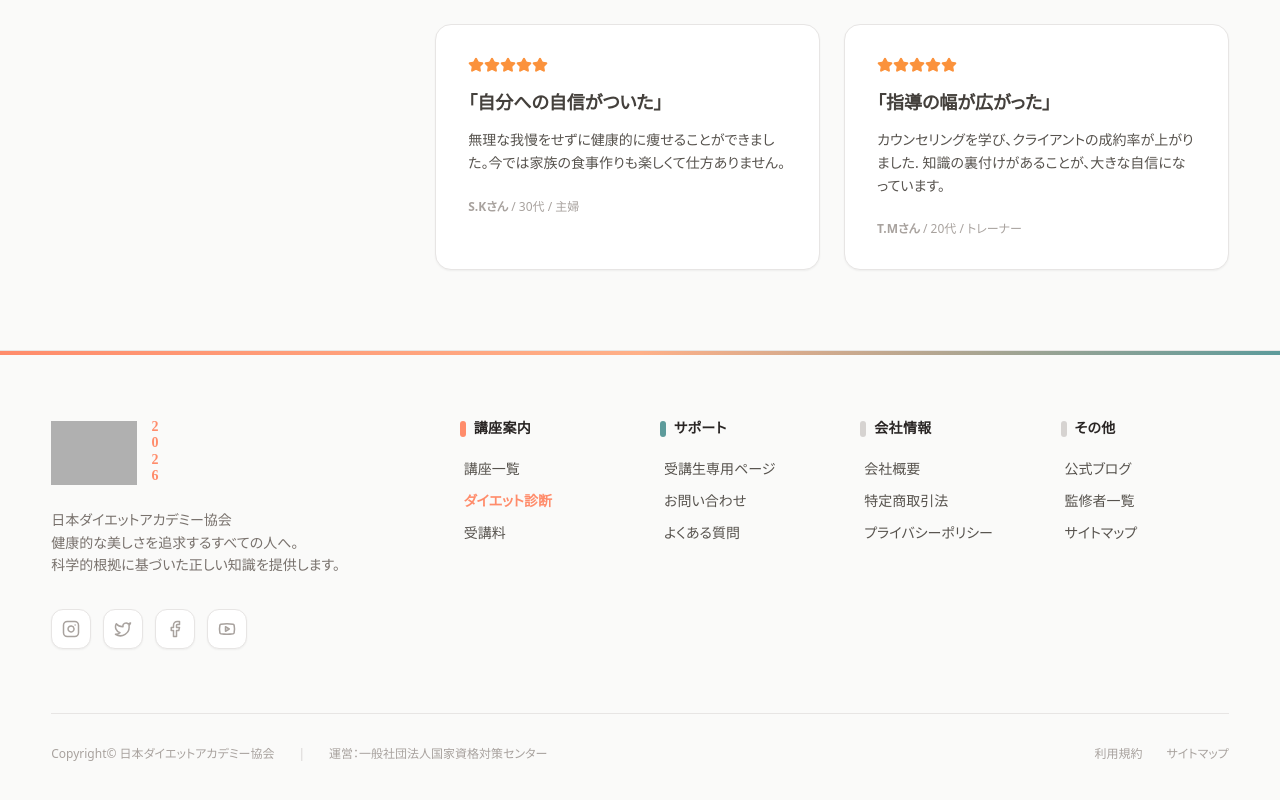
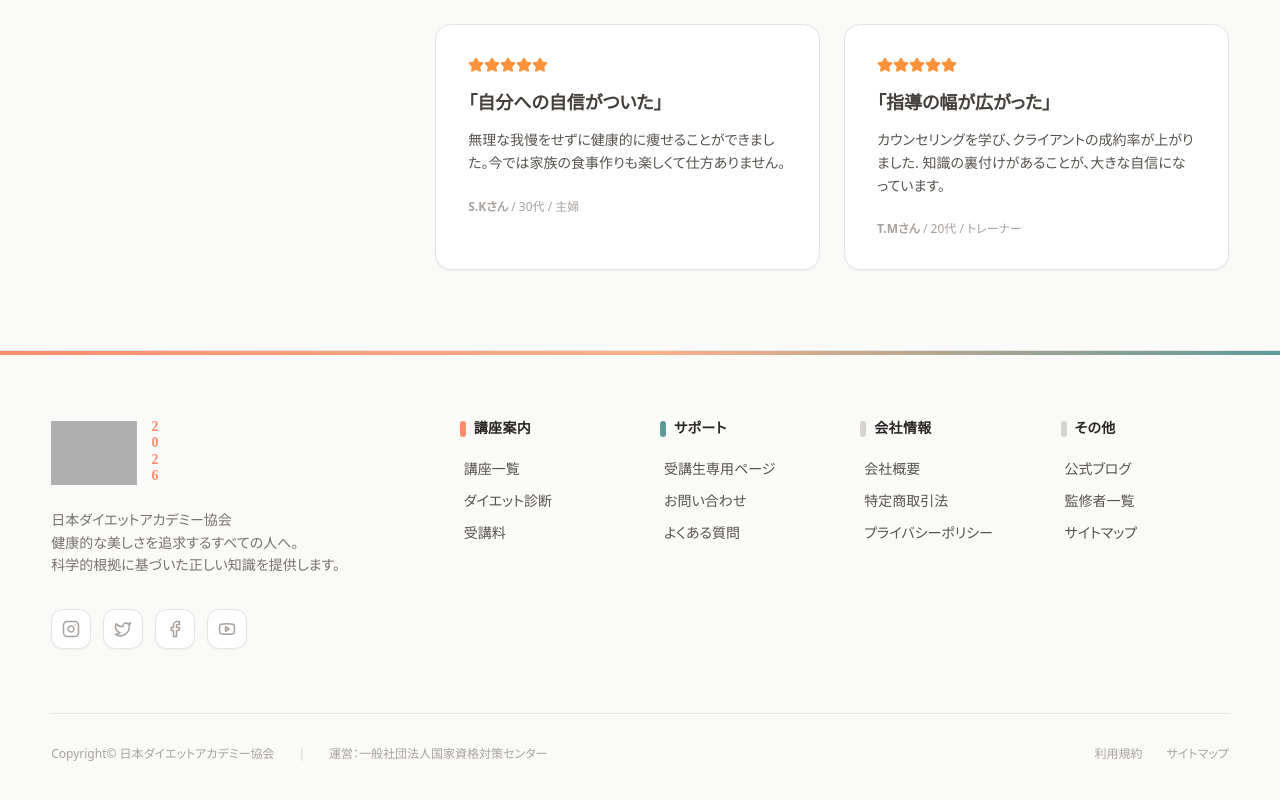
Before and after one commit to davidryuky/Diet-Academy-2026-V2, a React (Vite) app: page /courses/professional in a window 1280 px wide. Shown: the part 3547-4347 px from the top of the page. Built offline with nearby package versions, Linux system fonts and the light colour scheme; grey boxes are pictures that could not be loaded; a web font is replaced by a local one.

Commit message:
fix(footer): Remove active state from calculator link
The "ダイエット診断" link in the footer was incorrectly styled as active. This commit removes the `font-bold` and `text-[#FF8C6B]` classes to restore its default appearance.

```diff
--- a/components/layout/Footer.tsx
+++ b/components/layout/Footer.tsx
@@ -51,7 +51,7 @@ export const Footer: React.FC = () => {
               </h4>
               <ul className="space-y-3 text-sm">
                 <li><Link to="/courses" className="hover:text-[#FF8C6B] transition-colors flex items-center group"><ChevronRight size={12} className="mr-1 opacity-0 group-hover:opacity-100 transition-opacity -ml-3 group-hover:ml-0 duration-300" />講座一覧</Link></li>
-                <li><Link to="/calculator" className="hover:text-[#FF8C6B] transition-colors flex items-center group font-bold text-[#FF8C6B]"><ChevronRight size={12} className="mr-1 opacity-0 group-hover:opacity-100 transition-opacity -ml-3 group-hover:ml-0 duration-300" />ダイエット診断</Link></li>
+                <li><Link to="/calculator" className="hover:text-[#FF8C6B] transition-colors flex items-center group"><ChevronRight size={12} className="mr-1 opacity-0 group-hover:opacity-100 transition-opacity -ml-3 group-hover:ml-0 duration-300" />ダイエット診断</Link></li>
                 <li><Link to="/pricing" className="hover:text-[#FF8C6B] transition-colors flex items-center group"><ChevronRight size={12} className="mr-1 opacity-0 group-hover:opacity-100 transition-opacity -ml-3 group-hover:ml-0 duration-300" />受講料</Link></li>
               </ul>
             </div>
```
